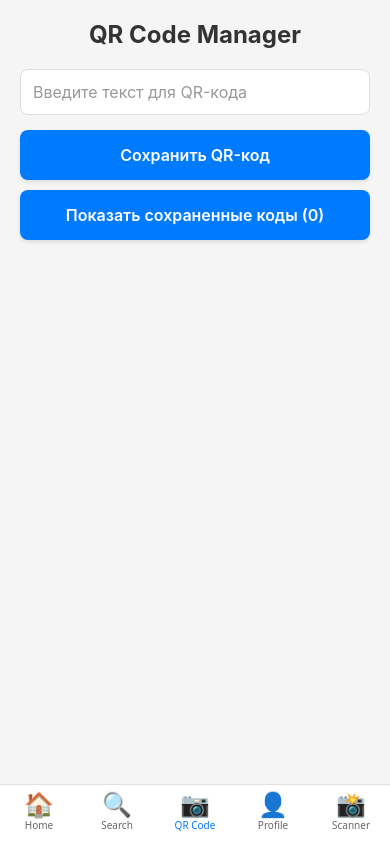
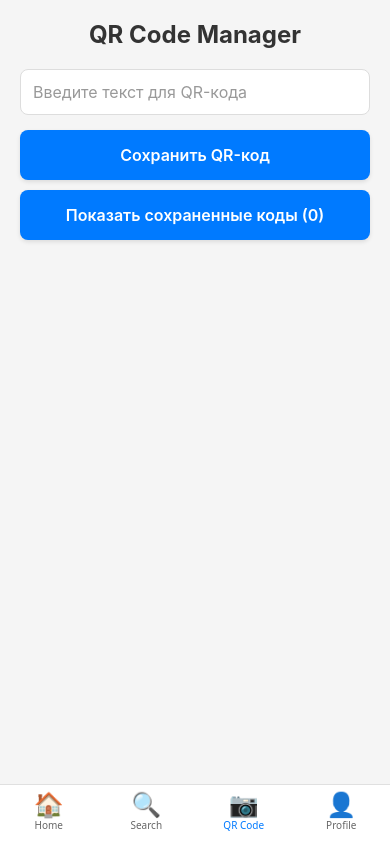
Before and after one commit to annatitova227-del/-, a React Native app: screen /QRCode in a window 390 px wide. Built offline with nearby package versions, Linux system fonts and the light colour scheme.

Commit message:
feat: add tab navigator

```diff
--- a/src/TabNavigator.tsx
+++ b/src/TabNavigator.tsx
@@ -6,7 +6,7 @@ import HomeScreen from './screens/HomeScreen';
 import SearchScreen from './screens/SearchScreen';
 import QRCodeScreen from './screens/QRCodeScreen';
 import ProfileScreen from './screens/ProfileScreen';
-import Scanner from './screens/Scanner';
+
 import {useSafeAreaInsets} from 'react-native-safe-area-context';
 
 const Tab = createBottomTabNavigator();
@@ -28,16 +28,14 @@ const ProfileIcon = ({color}: {color: string}) => (
   <Text style={[styles.iconText, {color}]}>👤</Text>
 );
 
-const ScannerIcon = ({color}: {color: string}) => (
-  <Text style={[styles.iconText, {color}]}>📸</Text>
-);
+
 
 // Функции для tabBarIcon
 const homeIcon = ({color}: {color: string}) => <HomeIcon color={color} />;
 const searchIcon = ({color}: {color: string}) => <SearchIcon color={color} />;
 const qrCodeIcon = ({color}: {color: string}) => <QRCodeIcon color={color} />;
 const profileIcon = ({color}: {color: string}) => <ProfileIcon color={color} />;
-const scannerIcon = ({color}: {color: string}) => <ScannerIcon color={color} />;
+
 
 const styles = StyleSheet.create({
   container: {
@@ -107,15 +105,6 @@ export default function TabNavigator() {
             tabBarIcon: profileIcon,
           }}
         />
-
-        <Tab.Screen
-          name="Scanner"
-          component={Scanner}
-          options={{
-            tabBarLabel: 'Scanner',
-            tabBarIcon: scannerIcon,
-          }}
-        />
       </Tab.Navigator>
     </View>
   );
```
